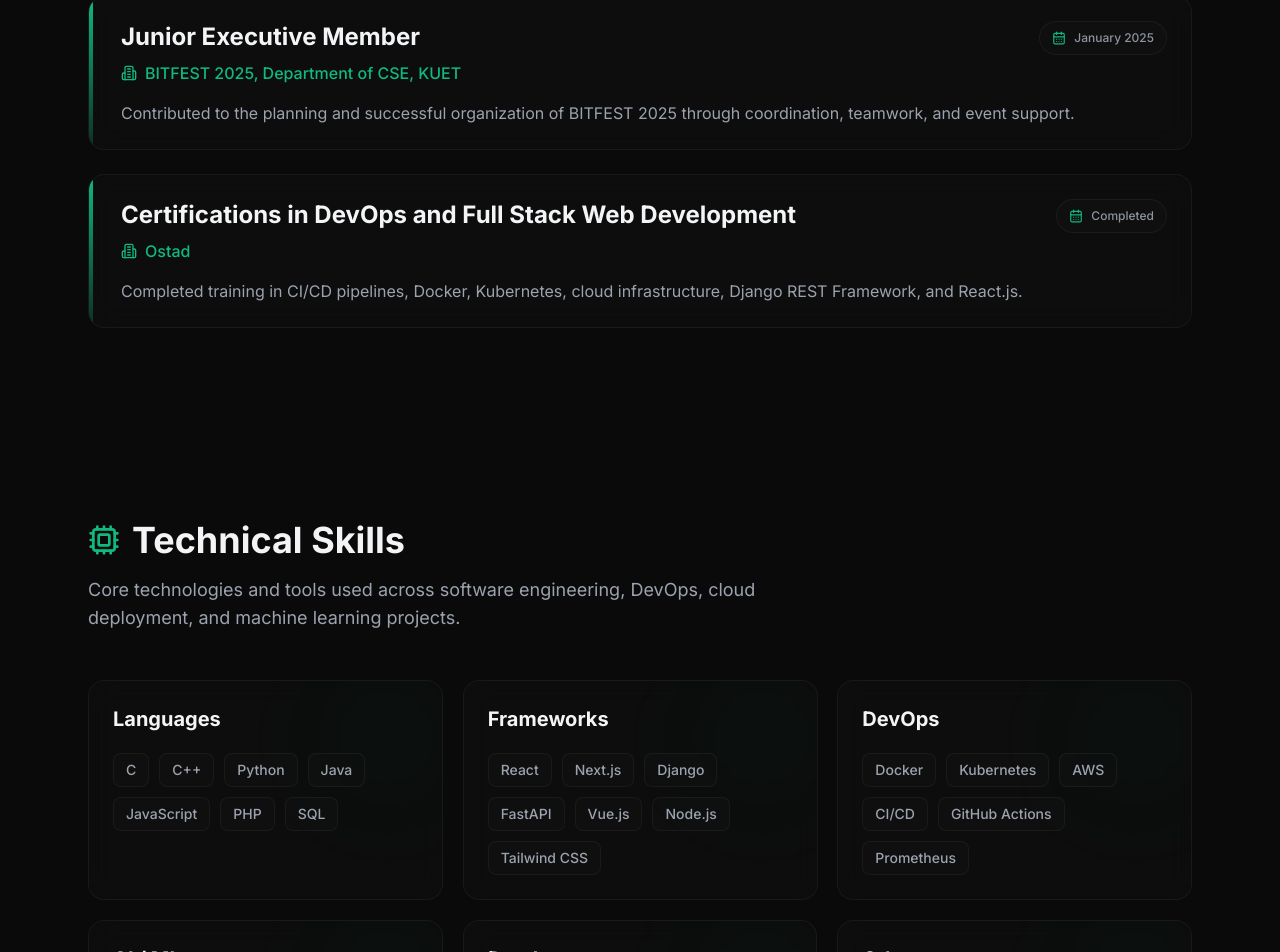
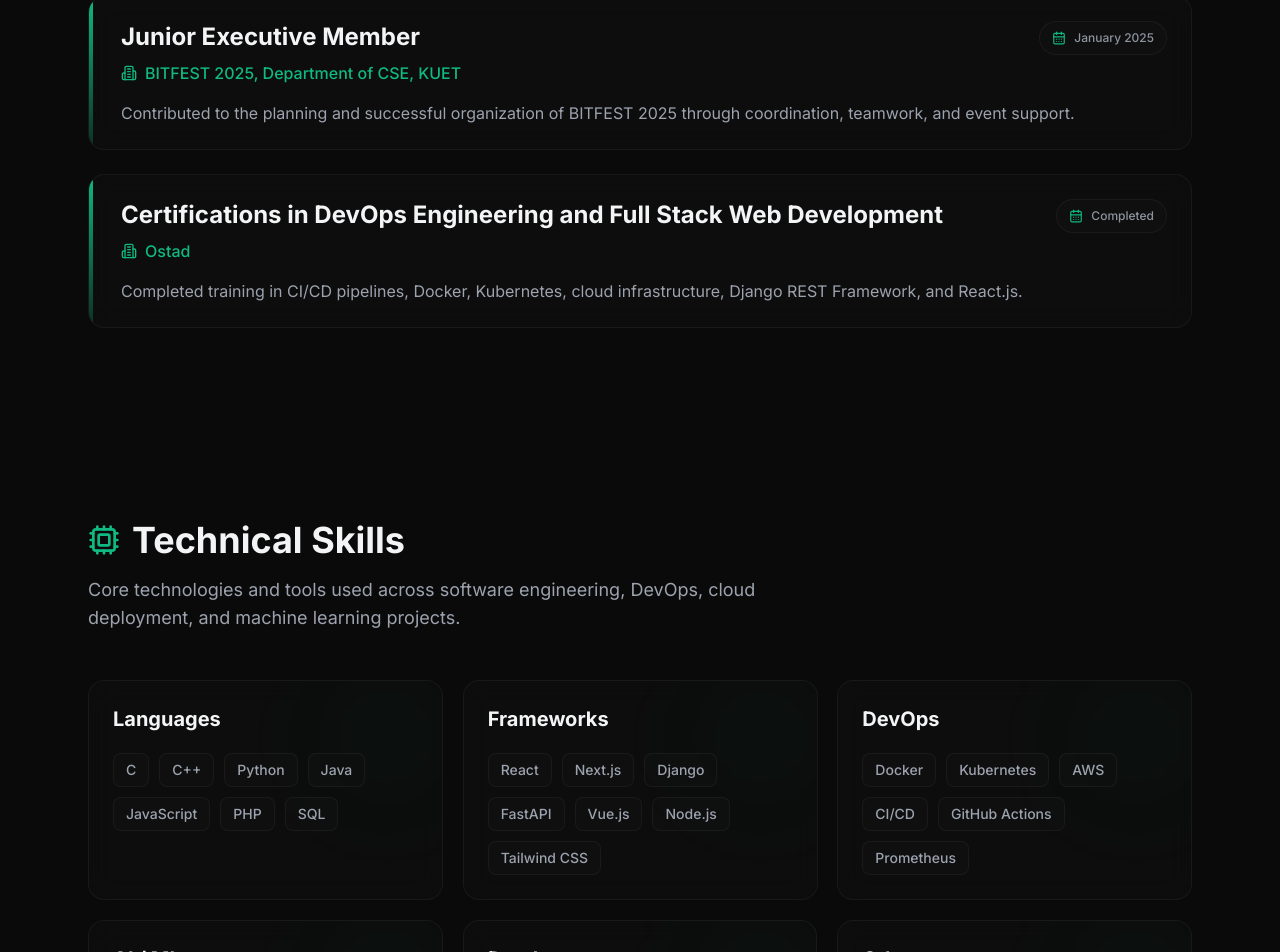
Before and after one commit to cryptic0053/Portfolio, a Next.js app: page / in a window 1280 px wide. Shown: the part 4119-5071 px from the top of the page. Built offline with nearby package versions, Linux system fonts and the light colour scheme.

Commit message:
Update certification title for clarity

```diff
--- a/src/data/portfolio.ts
+++ b/src/data/portfolio.ts
@@ -130,7 +130,7 @@ export const experiences: Experience[] = [
             "Contributed to the planning and successful organization of BITFEST 2025 through coordination, teamwork, and event support."
     },
     {
-        title: "Certifications in DevOps and Full Stack Web Development",
+        title: "Certifications in DevOps Engineering and Full Stack Web Development",
         organization: "Ostad",
         period: "Completed",
         description:
```
